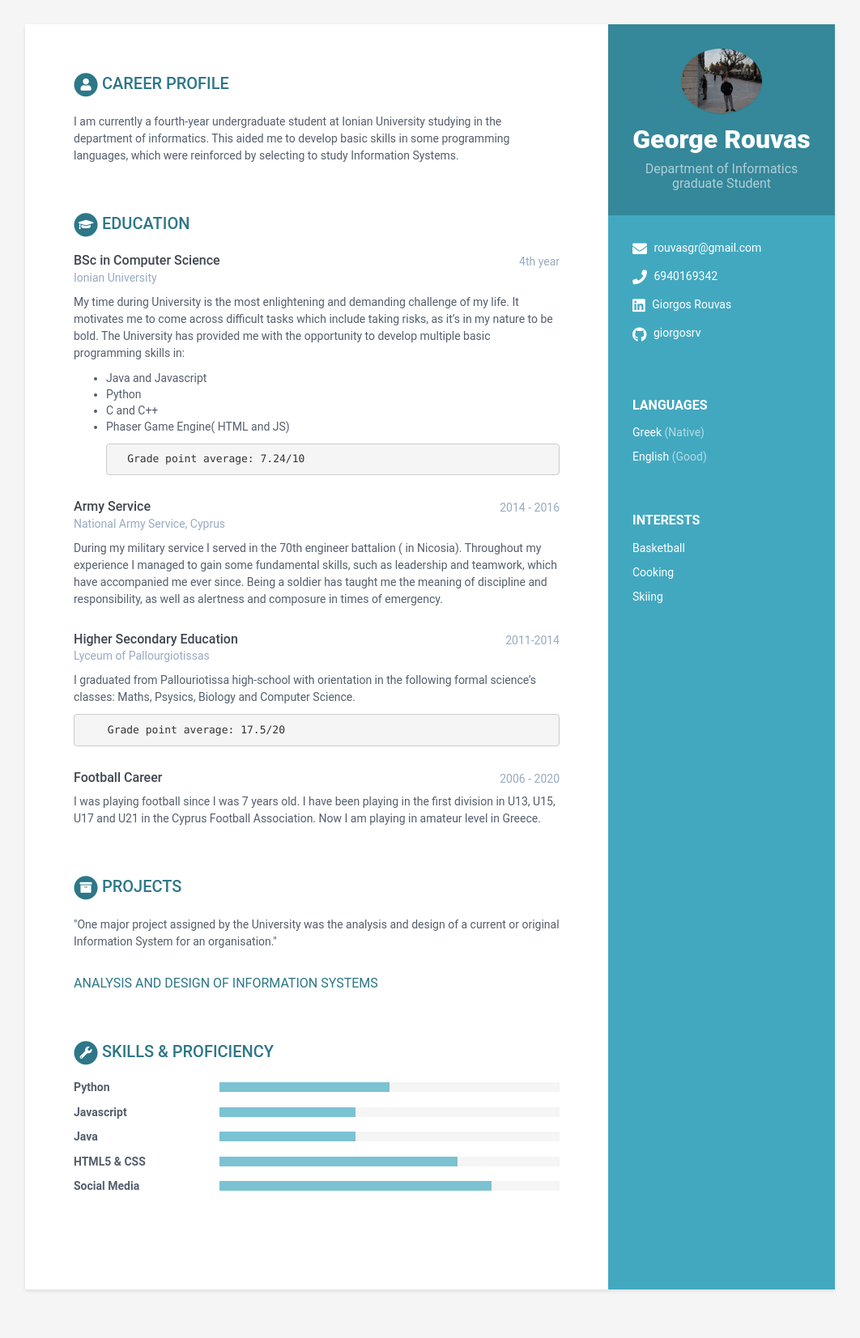
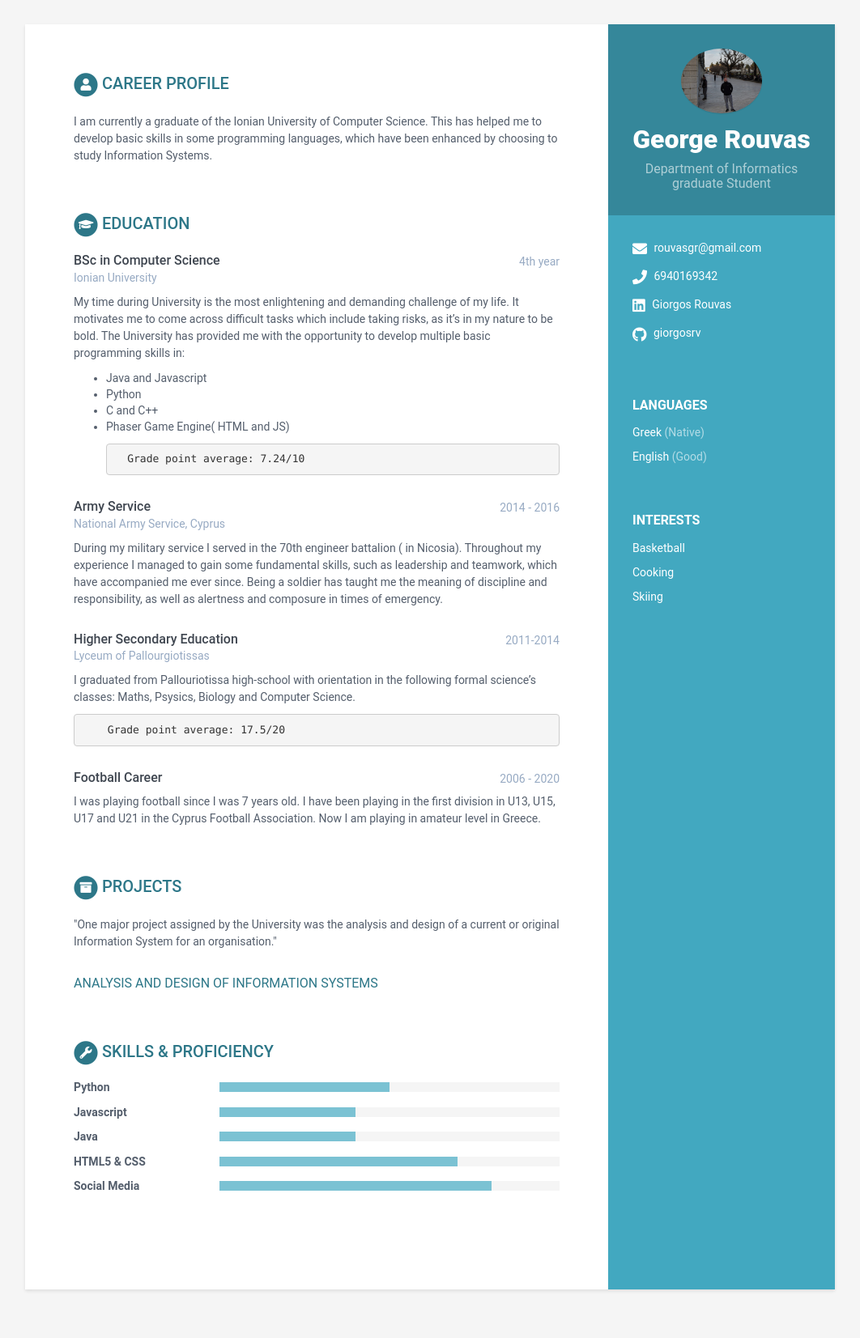
Before and after one commit to giorgosrv/MyCv, a Jekyll site: the page built from index.html, in a window 1280 px wide. Shown: the whole page at 81% size, without its empty margins (109-1171 px from the left). Built offline with Jekyll 4.4.1, drawn with Linux system fonts in a browser that asks for light colours.

Commit message:
Update data.yml

```diff
--- a/_data/data.yml
+++ b/_data/data.yml
@@ -51,9 +51,9 @@ sidebar:
 career-profile:
     title: Career Profile
     summary: |
-      I am currently a fourth-year undergraduate student at Ionian University studying in the department of informatics.
-      This aided me to develop basic skills in some programming languages,
-      which were reinforced by selecting to study Information Systems.
+     I am currently a graduate of the Ionian University of Computer Science.
+     This has helped me to develop basic skills in some programming languages, which have been enhanced by choosing to study Information Systems.
+
 education:
     - degree: BSc in Computer Science
       university: Ionian University
```
